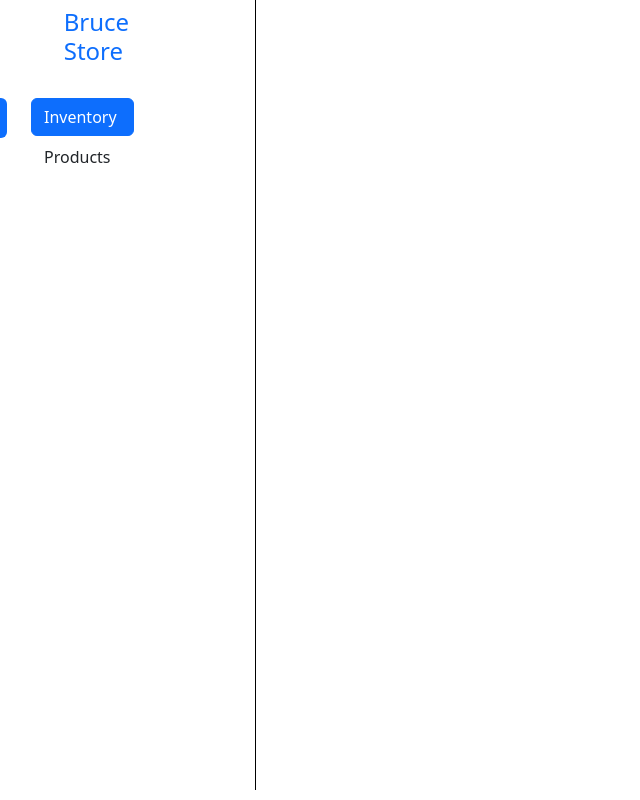
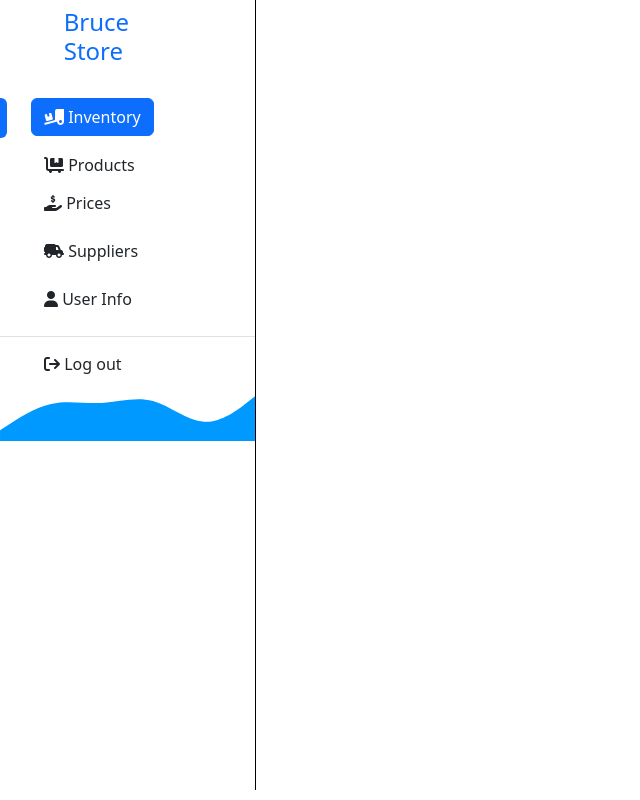
Before and after one commit to RUTAGENGWA-ASANTE-BRUCE/Stock-Management-CodeIgnitor, a CodeIgniter app: page /Stock-Management-CodeIgnitor/index.php/stock/stockProducts in a window 1280 px wide. Shown: the whole page, without its empty margins (0-640 px from the left). Run offline with CodeIgniter, Linux system fonts and the light colour scheme; data that the repository does not hold is empty; some libraries are stand-ins or nearby versions.

Commit message:
new change

```diff
--- a/stockManagement/application/views/productsStock.php
+++ b/stockManagement/application/views/productsStock.php
@@ -7,7 +7,6 @@
     <title>Stock Management - Stock Products</title>
     <Link rel="stylesheet"  href="<?php echo base_url();?>/public/css/bootstrap.css">
     <script src="https://kit.fontawesome.com/8d07e99402.js" crossorigin="anonymous"></script>
-    <Link rel="stylesheet"  href="<?php echo base_url();?>/public/css/custom2.css" type="text/css">
     <style>
         .sideBar{
     height: 790px;
@@ -19,6 +18,9 @@
     flex-direction:column;
 }
 .mainBody{
+    padding-top: 10px;
+    padding-left: 10px;
+    padding-right: 10px;
     height: 750px;
     width:80%;
     float:left;
@@ -29,25 +31,80 @@
 <body>
     <div class="sideBar " class="">
         <h4 class="text-primary w-50 mt-2 mx-auto ">Bruce Store</h4>
-        <div class="mt-4">
+        <div class="border-bottom d-flex flex-column pb-3">
+
+            <div class="mt-4 ">
                 <div style="width:7px;height:40px; " class="rounded-end float-start bg-primary"></div>
                 <a class="btn btn-primary float-start ms-4">
 
+                    <i class="fa-solid fa-truck-ramp-box"></i>
                     Inventory
-                <i class="fa-solid fa-pallet-boxes"></i>
+                </a>
+            </div>
+            <div class="">
+                <div style="width:7px;height:40px; " class="rounded-end float-start bg-white"></div>
+                <a class="btn bg-white  ms-4 mt-2">
+
+                    <i class="fa-solid fa-cart-flatbed"></i>
+                    Products
                 </a>
             </div>
             <div class="">
                 <div style="width:7px;height:40px; " class="rounded-end float-start bg-white"></div>
                 <a class="btn bg-white  ms-4">
 
-                Products
-                <i class="fa-solid fa-pallet-boxes"></i>
+                    <i class="fa-solid fa-hand-holding-dollar"></i>
+                    Prices
+                </a>
+            </div>
+            <div class="mt-2">
+                <div style="width:7px;height:40px; " class="rounded-end float-start bg-white"></div>
+                <a class="btn  float-start ms-4">
+
+                    <i class="fa-solid fa-truck-field"></i>
+                    Suppliers
+                </a>
+            </div>
+            <div class="mt-2">
+                <div style="width:7px;height:40px; " class="rounded-end float-start bg-white"></div>
+                <a class="btn bg-white  ms-4" href="<?php echo base_url().'index.php/User/userInfo/'.$user['user_id']?>">
+
+                    <i class="fa-solid fa-user" ></i>
+                    User Info
+                </a>
+            </div>
+        </div>
+        <div class="mt-2">
+                <div style="width:7px;height:40px; " class="rounded-end float-start bg-white"></div>
+                <a class="btn bg-white  ms-4"  href="<?php echo base_url().'index.php/User/login';?>">
+
+                <i class="fa-solid fa-arrow-right-from-bracket"></i>
+                    Log out
                 </a>
             </div>
 
+            <svg xmlns="http://www.w3.org/2000/svg" viewBox="0 0 1440 320"><path fill="#0099ff" fill-opacity="1" d="M0,256L48,224C96,192,192,128,288,106.7C384,85,480,107,576,101.3C672,96,768,64,864,90.7C960,117,1056,203,1152,208C1248,213,1344,139,1392,101.3L1440,64L1440,320L1392,320C1344,320,1248,320,1152,320C1056,320,960,320,864,320C768,320,672,320,576,320C480,320,384,320,288,320C192,320,96,320,48,320L0,320Z"></path></svg>
     </div>
-    <div class="mainBody"></div>
+    <div class="mainBody">
+    <?php
+            $success=$this->session->userdata("success");
+            if($success!=""){
+                ?>
+                <div class="alert alert-success">
+                    <?php echo $success;?>
+                </div>
+                <?php
+            }
+            ?>
+            <?php
+            $failure=$this->session->userdata('failure');
+            if($failure !=  ""){
+                ?>
+                <div class="alert alert-success"><?php echo $failure;?></div>
+                <?php
+            }
+            ?>
+    </div>
 
 </body>
 </html>
```
Lines whose indentation alone changed are shown as unchanged.
